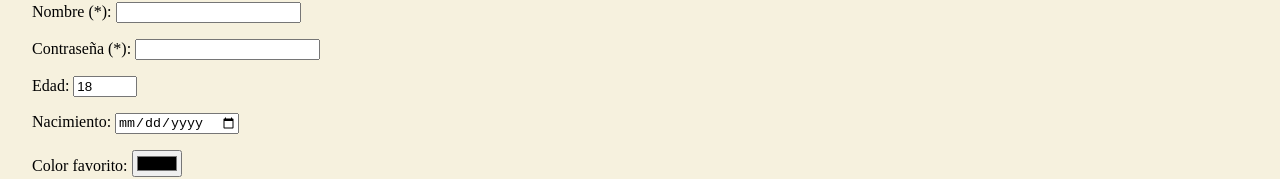
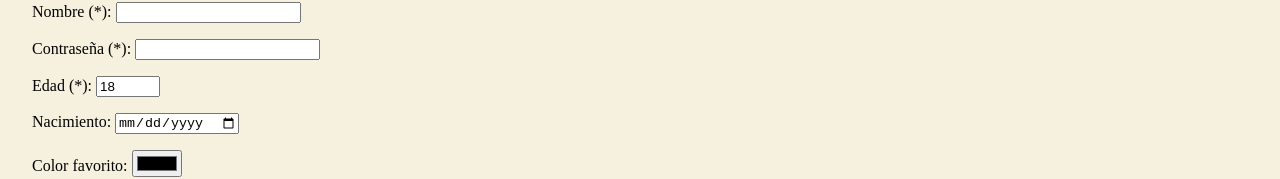
Before and after one commit to EduENTI/EduENTI.github.io, a plain HTML site: page contacto.html in a window 1280 px wide. Shown: the part 264-443 px from the top of the page. Drawn offline with Linux system fonts and the light colour scheme.

Commit message:
Update contacto.html

```diff
--- a/contacto.html
+++ b/contacto.html
@@ -58,7 +58,7 @@
 			<form onsubmit="return validarCampos()">
 				<p><label for="campo-nombre">Nombre (*): </label><input type="text" name="nombre" id="campo-nombre" class="obligatorio" /></p>
 				<p><label>Contraseña (*): </label><input type="password" name="pass" class="obligatorio" /></<p>
-				<p><label>Edad: </label><input type="number" name="edad" value="18" min="1" max="120" class="obligatorio" /></p>
+				<p><label>Edad (*): </label><input type="number" name="edad" value="18" min="1" max="120" class="obligatorio" /></p>
 				<p><label>Nacimiento: </label><input type="date" name="nacimiento" /></p>
 				<p><label>Color favorito: </label><input type="color" name="favorito" /></p>
 
```
